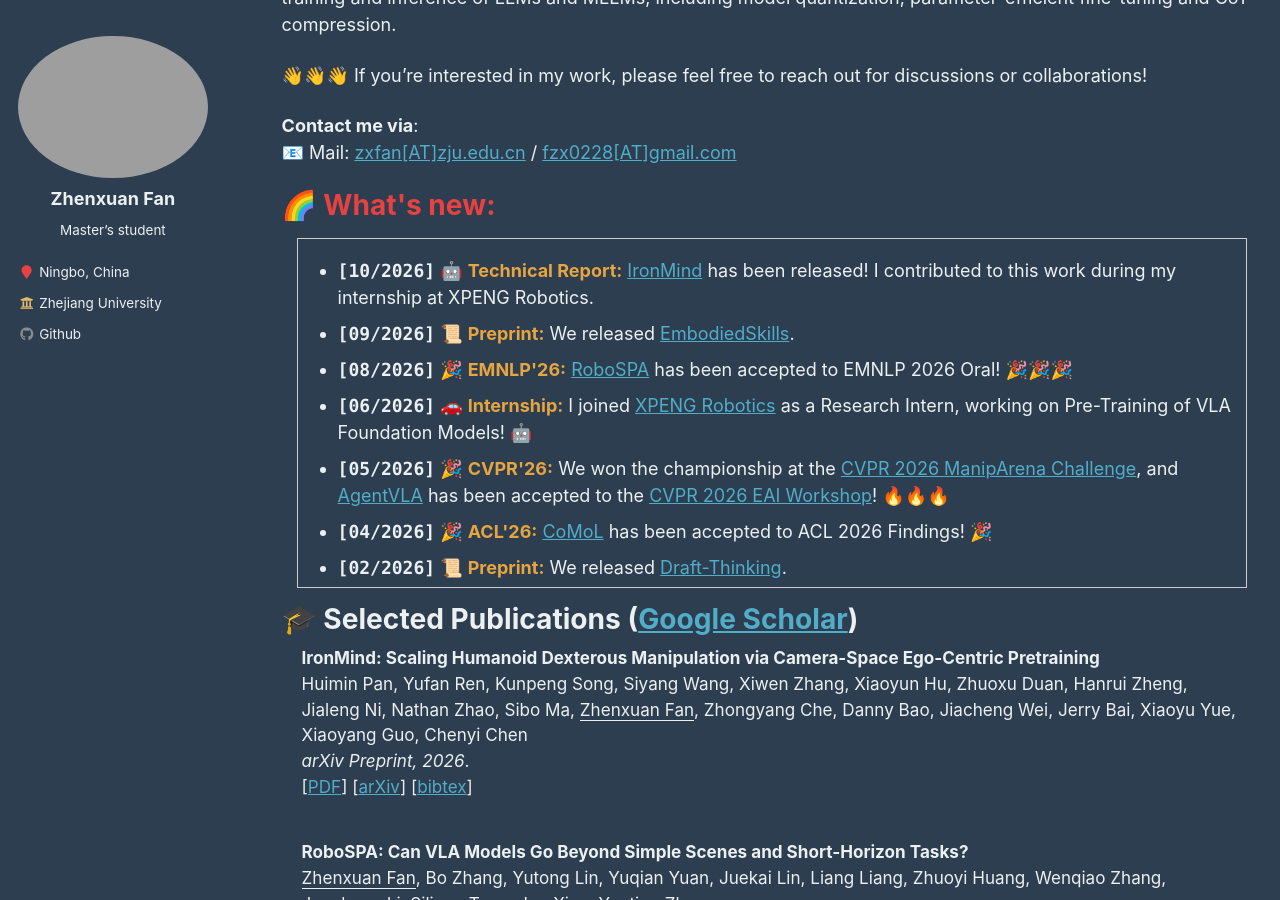
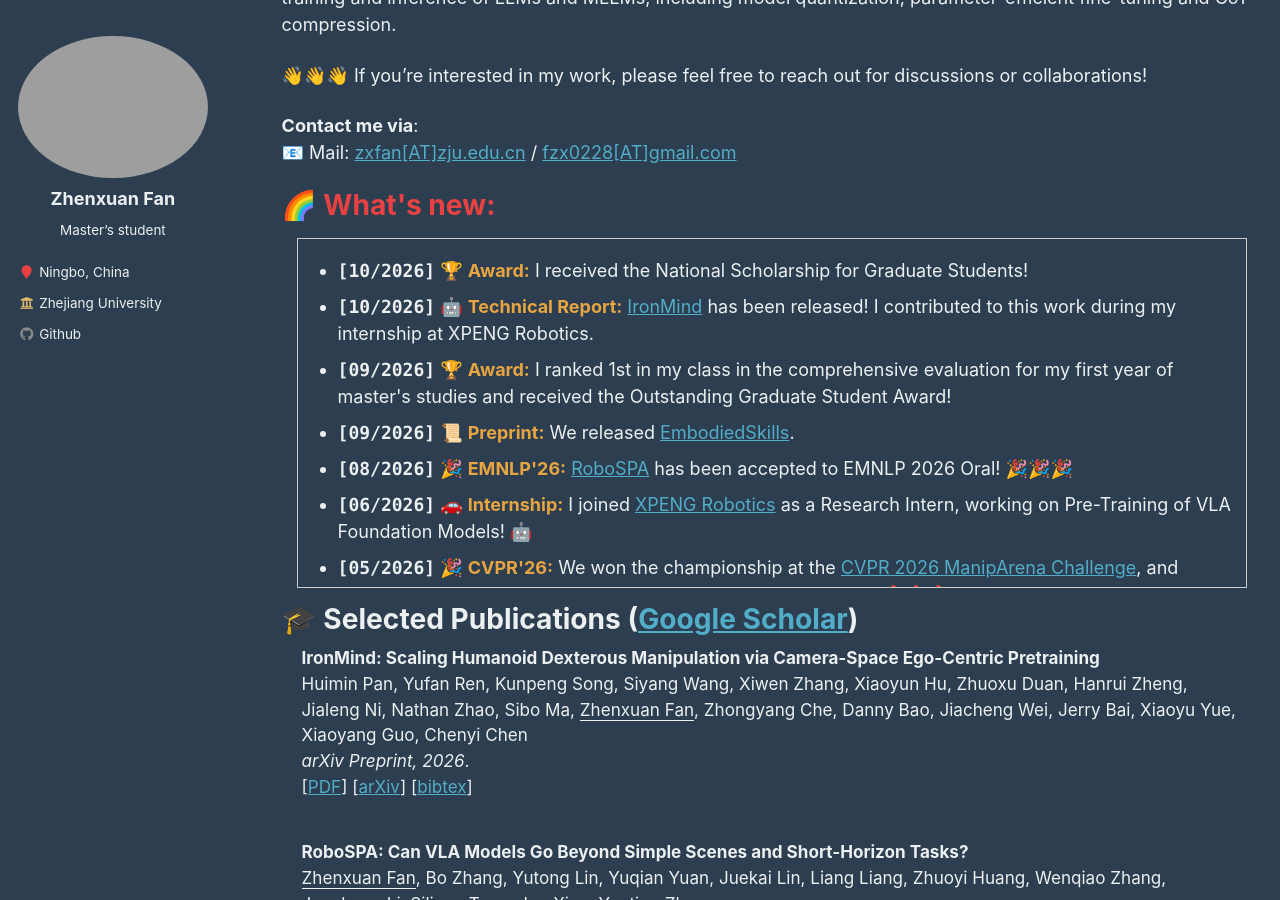
Before and after one commit to fanzhenxuan/fanzhenxuan.github.io, a Jekyll site: the page built from _pages/about.md, in a window 1280 px wide and 900 px high, scrolled down 466 px. Built offline with Jekyll 4.4.1, drawn with Linux system fonts in a browser that asks for light colours.

Commit message:
Update about.md

```diff
--- a/_pages/about.md
+++ b/_pages/about.md
@@ -28,7 +28,9 @@ In the past, I focused on the efficient training and inference of LLMs and MLLMs
 <div style="height: 350px; overflow: auto; border: 1px solid #ccc; margin: 15px;">
 
 <ul>
+  <li><strong style="font-family: Consolas;">[10/2026]</strong>  🏆 <b style="color: rgb(231, 165, 65);">Award:</b> I received the National Scholarship for Graduate Students! </li>
   <li><strong style="font-family: Consolas;">[10/2026]</strong>  🤖 <b style="color: rgb(231, 165, 65);">Technical Report:</b> <a href="https://arxiv.org/abs/2609.39403">IronMind</a> has been released! I contributed to this work during my internship at XPENG Robotics. </li>
+  <li><strong style="font-family: Consolas;">[09/2026]</strong>  🏆 <b style="color: rgb(231, 165, 65);">Award:</b> I ranked 1st in my class in the comprehensive evaluation for my first year of master's studies and received the Outstanding Graduate Student Award! </li>
   <li><strong style="font-family: Consolas;">[09/2026]</strong>  📜 <b style="color: rgb(231, 165, 65);">Preprint:</b> We released <a href="https://arxiv.org/abs/2609.01281">EmbodiedSkills</a>. </li>
   <li><strong style="font-family: Consolas;">[08/2026]</strong>  🎉 <b style="color: rgb(231, 165, 65);">EMNLP'26:</b> <a href="https://arxiv.org/pdf/2609.05324">RoboSPA</a> has been accepted to EMNLP 2026 Oral! 🎉🎉🎉 </li>
   <li><strong style="font-family: Consolas;">[06/2026]</strong>  🚗 <b style="color: rgb(231, 165, 65);">Internship:</b> I joined <a href="https://www.xpeng.com/">XPENG Robotics</a>  as a Research Intern, working on Pre-Training of VLA Foundation Models! 🤖 </li>
```
